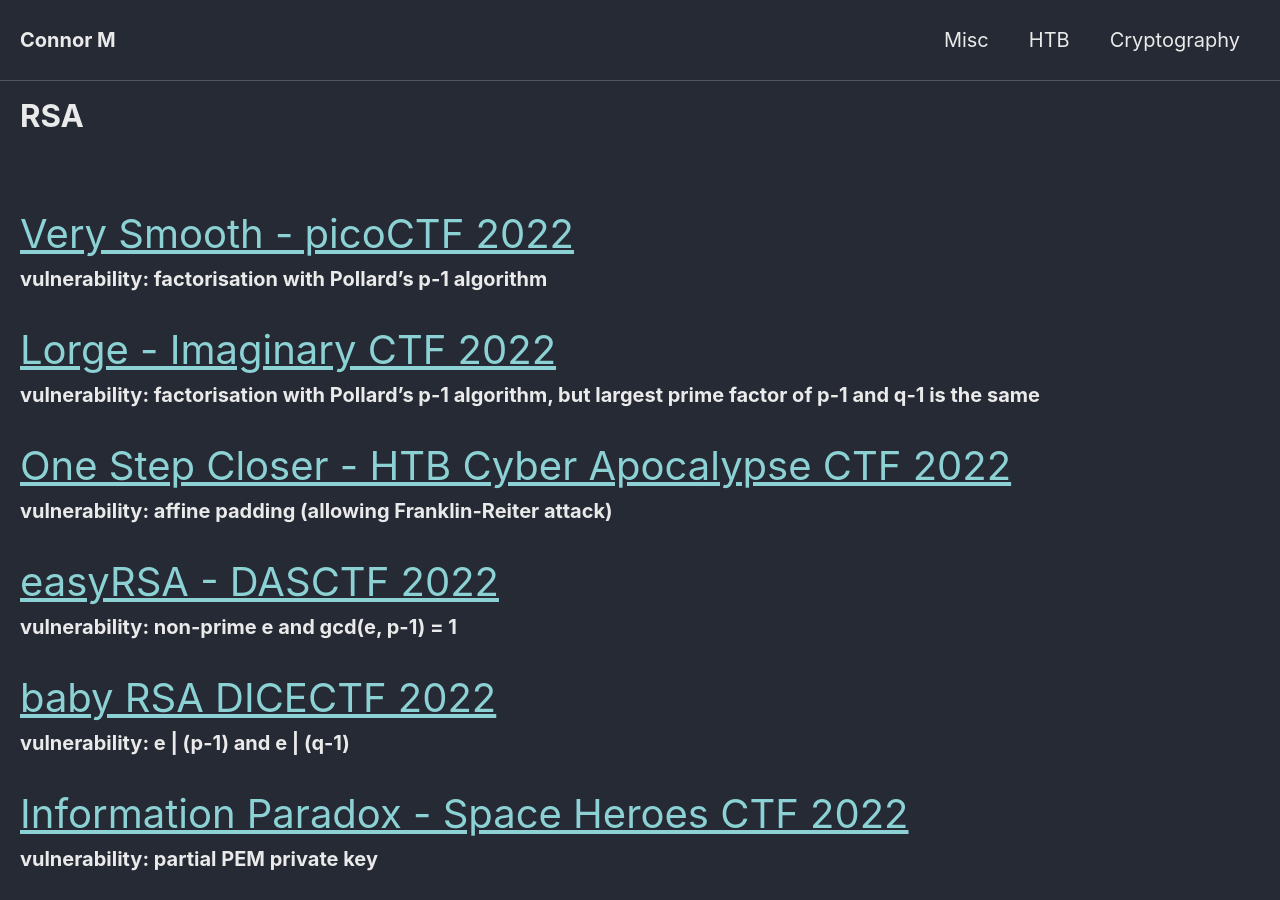
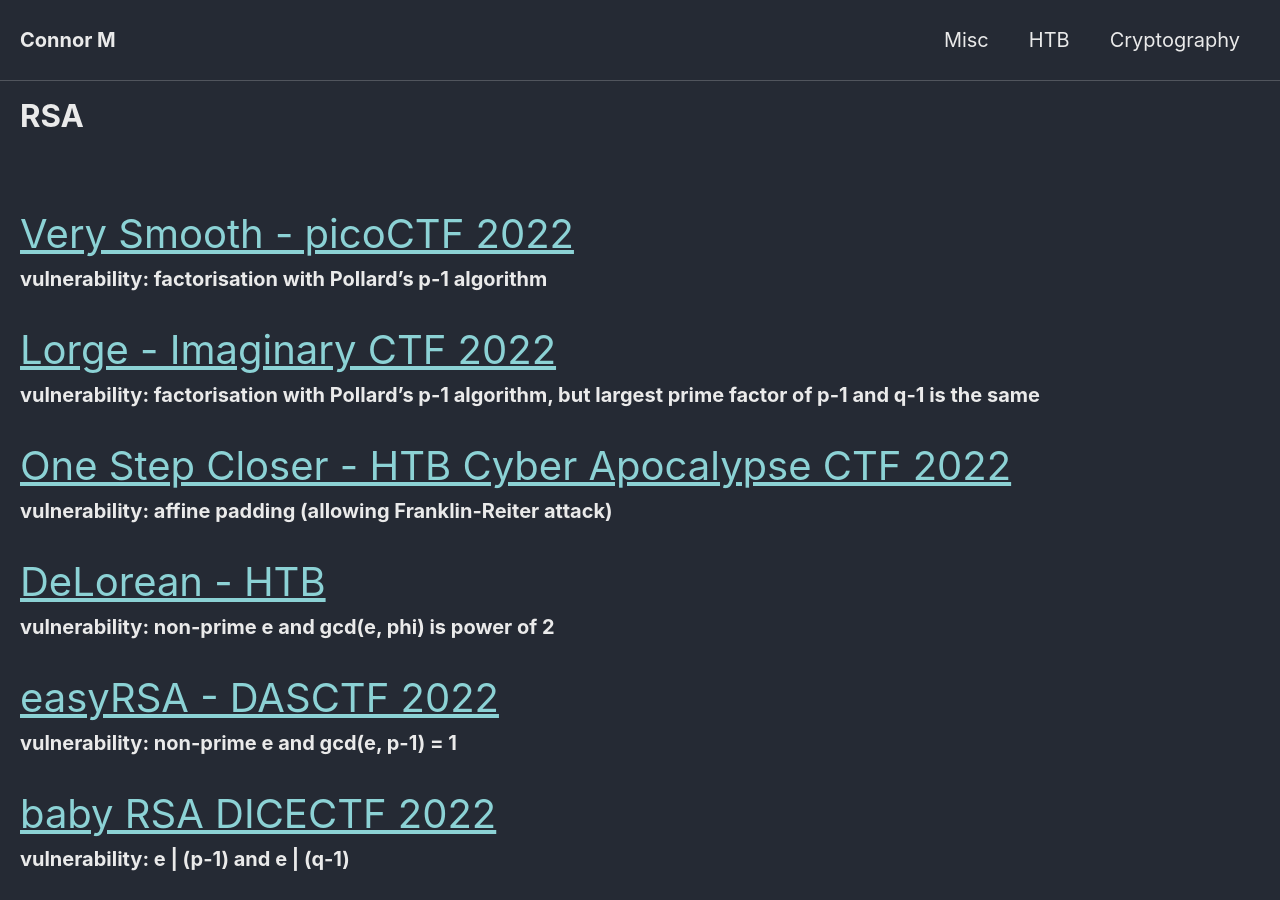
Before and after one commit to Connor-McCartney/Connor-McCartney.github.io, a Jekyll site: the page built from _pages/cryptography/rsa/rsa.md, in a window 1280 px wide and 900 px high. Built offline with Jekyll 4.4.1, drawn with Linux system fonts in a browser that asks for light colours; cached includes are drawn as plain includes.

Commit message:
Update rsa.md

```diff
--- a/_pages/cryptography/rsa/rsa.md
+++ b/_pages/cryptography/rsa/rsa.md
@@ -16,6 +16,10 @@ __vulnerability: factorisation with Pollard's p-1 algorithm, but largest prime f
 
 <span style="font-size:2em;">   [One Step Closer - HTB Cyber Apocalypse CTF 2022](/cryptography/rsa/one-step-closer-HTB-cyber-apocalypse-CTF-2022)       </span> <br>
 __vulnerability: affine padding (allowing Franklin-Reiter attack)__
+
+
+<span style="font-size:2em;">   [DeLorean - HTB](/cryptography/rsa/DeLoreanHTB)       </span> <br>
+__vulnerability: non-prime e and gcd(e, phi) is power of 2__
 
 
 <span style="font-size:2em;">   [easyRSA - DASCTF 2022](/cryptography/rsa/easyrsa-DASCTF2022)       </span> <br>
```
